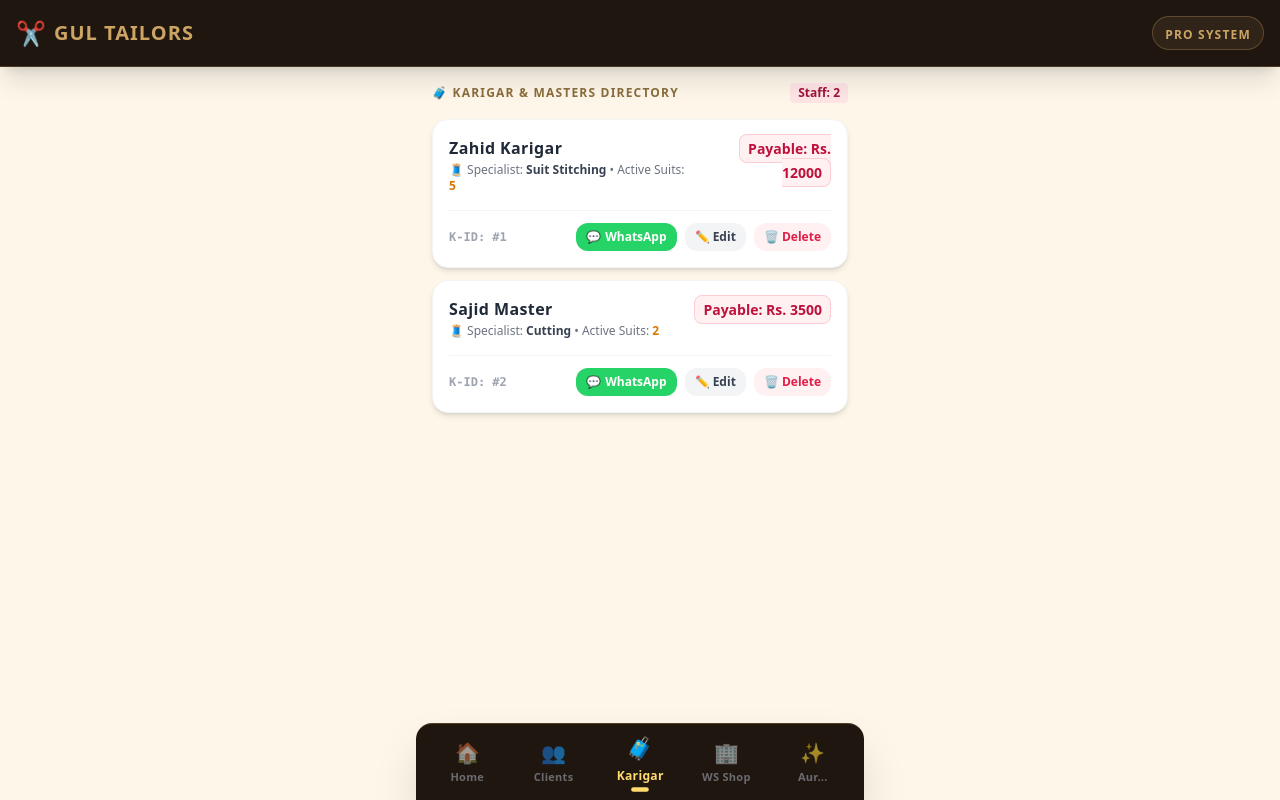
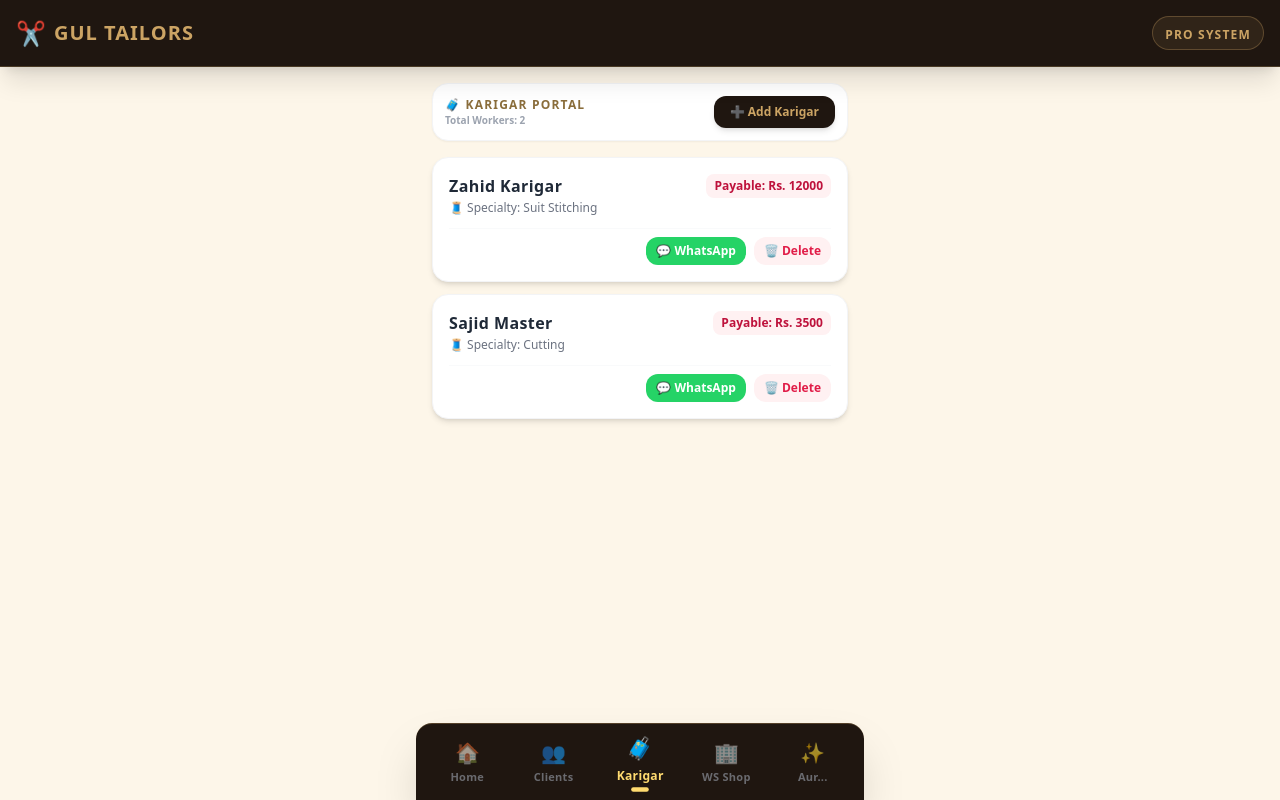
Before and after one commit to betmaxgold5800-Touqeer/gul-tailors, a React (Vite) app: page / in a window 1280 px wide. Both pictures are taken after a click on the button "🧳 Karigar". Built offline with nearby package versions, Linux system fonts and the light colour scheme.

Commit message:
Update Workers.jsx

```diff
--- a/src/views/Workers.jsx
+++ b/src/views/Workers.jsx
@@ -1,71 +1,74 @@
-import React from 'react';
+import React, { useState } from 'react';
 
-export default function Workers({ data, onEdit, onDelete }) {
+export default function Workers({ data, setWorkers, onDelete }) {
+  const [showAddModal, setShowAddModal] = useState(false);
+  const [wName, setWName] = useState('');
+  const [wPhone, setWPhone] = useState('');
+  const [wSpec, setWSpec] = useState('Suit Stitching');
+  const [wPayable, setWPayable] = useState('0');
 
   const triggerWorkerWhatsApp = (phone, name, payable) => {
     const baseUrl = "https://api.whatsapp.com/send";
-    const text = `Assalam-o-Alaikum Master ${name} Sahib,\n\nGul Tailors dashboard par aap ka total khata update ho chuka hai. Aap ka baqi bacha commission balance Rs. ${payable} hai.\n\nShukriya!\n*Gul Tailors Engine*`;
+    const text = `Assalam-o-Alaikum Master ${name} Sahib,\n\nGul Tailors dashboard par aap ka total khata update ho chuka hai. Aap ka baqi bacha commission balance Rs. ${payable} hai.\n\nShukriya!`;
     window.open(`${baseUrl}?phone=${phone}&text=${encodeURIComponent(text)}`, '_blank');
+  };
+
+  const handleAddWorker = (e) => {
+    e.preventDefault();
+    if (!wName || !wPhone) return alert('Mukammal data faraham karein!');
+    const record = { id: Date.now(), name: wName, phone: wPhone, payable: parseFloat(wPayable) || 0, specializedIn: wSpec, activeSuits: 0 };
+    setWorkers([record, ...data]);
+    setShowAddModal(false);
+    setWName(''); setWPhone(''); setWPayable('0');
   };
 
   return (
     <div className="space-y-4 animate-fadeIn">
-      <div className="flex items-center justify-between">
-        <h3 className="text-xs font-black tracking-widest text-[#8a6d3b] uppercase">
-          🧳 KARIGAR & MASTERS DIRECTORY
-        </h3>
-        <span className="rounded bg-rose-100 px-2 py-0.5 text-xs font-black text-rose-800">
-          Staff: {data.length}
-        </span>
+      <div className="flex items-center justify-between bg-white p-3 rounded-2xl shadow-sm border border-gray-100">
+        <div>
+          <h3 className="text-xs font-black tracking-widest text-[#8a6d3b] uppercase">🧳 KARIGAR PORTAL</h3>
+          <p className="text-[10px] font-bold text-gray-400">Total Workers: {data.length}</p>
+        </div>
+        <button onClick={() => setShowAddModal(true)} className="bg-[#1f1610] text-[#cca464] font-black text-xs px-4 py-2 rounded-xl shadow-md">➕ Add Karigar</button>
       </div>
 
-      {data.length === 0 ? (
-        <div className="bg-white p-8 text-center rounded-2xl border border-dashed border-gray-300 text-gray-400 font-bold">
-          Koi karigar listed nahi hai.
-        </div>
-      ) : (
       <div className="space-y-3">
         {data.map((worker) => (
-            <div key={worker.id} className="bg-white rounded-2xl p-4 border border-gray-100 shadow-md flex flex-col justify-between gap-3">
+          <div key={worker.id} className="bg-white rounded-2xl p-4 border border-gray-100 shadow-md flex flex-col gap-3">
             <div className="flex justify-between items-start">
               <div>
                 <h4 className="font-black text-base text-gray-800 tracking-wide">{worker.name}</h4>
-                  <p className="text-xs text-gray-500 font-medium mt-0.5">
-                    🧵 Specialist: <span className="font-bold text-gray-700">{worker.specializedIn}</span> • Active Suits: <span className="text-amber-600 font-bold">{worker.activeSuits}</span>
-                  </p>
+                <p className="text-xs text-gray-500 font-medium mt-0.5">🧵 Specialty: {worker.specializedIn}</p>
               </div>
-                <div className="text-right">
-                  <span className="text-sm font-black px-2 py-1 rounded-lg bg-rose-50 text-rose-700 border border-rose-200">
-                    Payable: Rs. {worker.payable}
-                  </span>
+              <span className="text-xs font-black px-2 py-1 rounded-lg bg-rose-50 text-rose-700">Payable: Rs. {worker.payable}</span>
             </div>
-              </div>
-
-              <div className="flex items-center justify-between border-t border-gray-100 pt-3 mt-1">
-                <span className="text-xs font-mono font-bold text-gray-400">K-ID: #{worker.id}</span>
-                <div className="flex items-center gap-2">
-                  <button
-                    onClick={() => triggerWorkerWhatsApp(worker.phone, worker.name, worker.payable)}
-                    className="flex items-center gap-1 bg-[#25D366] hover:bg-[#20ba5a] text-white text-xs font-black px-2.5 py-1.5 rounded-xl transition-transform active:scale-95 shadow-xs"
-                  >
-                    <span>💬</span> WhatsApp
-                  </button>
-                  <button
-                    onClick={() => onEdit(worker)}
-                    className="bg-gray-100 hover:bg-gray-200 text-gray-700 text-xs font-black px-2.5 py-1.5 rounded-xl transition-transform active:scale-95"
-                  >
-                    ✏️ Edit
-                  </button>
-                  <button
-                    onClick={() => onDelete(worker.id)}
-                    className="bg-rose-50 hover:bg-rose-100 text-rose-600 text-xs font-black px-2.5 py-1.5 rounded-xl transition-transform active:scale-95"
-                  >
-                    🗑️ Delete
-                  </button>
-                </div>
+            <div className="flex items-center justify-end gap-2 border-t border-gray-50 pt-2">
+              <button onClick={() => triggerWorkerWhatsApp(worker.phone, worker.name, worker.payable)} className="bg-[#25D366] text-white text-xs font-black px-2.5 py-1.5 rounded-xl">💬 WhatsApp</button>
+              <button onClick={() => onDelete(worker.id)} className="bg-rose-50 text-rose-600 text-xs font-black px-2.5 py-1.5 rounded-xl">🗑️ Delete</button>
             </div>
           </div>
         ))}
+      </div>
+
+      {showAddModal && (
+        <div className="fixed inset-0 z-50 flex items-center justify-center bg-black/60 p-4 backdrop-blur-xs">
+          <div className="w-full max-w-sm rounded-3xl bg-[#fdf6e9] p-5 shadow-2xl border border-[#cca464]/30 space-y-3">
+            <h4 className="font-black text-gray-800 text-sm">🧳 NEW KARIGAR ENTRY</h4>
+            <form onSubmit={handleAddWorker} className="space-y-3">
+              <input type="text" placeholder="Karigar Name" value={wName} onChange={(e) => setWName(e.target.value)} className="w-full p-2.5 rounded-xl bg-white border border-gray-200 text-sm font-bold" required />
+              <input type="text" placeholder="WhatsApp Number (923...)" value={wPhone} onChange={(e) => setWPhone(e.target.value)} className="w-full p-2.5 rounded-xl bg-white border border-gray-200 text-sm font-bold" required />
+              <select value={wSpec} onChange={(e) => setWSpec(e.target.value)} className="w-full p-2.5 rounded-xl bg-white border border-gray-200 text-sm font-bold">
+                <option>Suit Stitching</option>
+                <option>Cutting Master</option>
+                <option>Kaj / Button Press</option>
+              </select>
+              <input type="number" placeholder="Opening Balance Payable" value={wPayable} onChange={(e) => setWPayable(e.target.value)} className="w-full p-2.5 rounded-xl bg-white border border-gray-200 text-sm font-bold" />
+              <div className="flex gap-2 pt-1">
+                <button type="submit" className="flex-1 bg-emerald-600 text-white font-black py-2 rounded-xl text-sm">Save Staff</button>
+                <button type="button" onClick={() => setShowAddModal(false)} className="bg-gray-200 text-gray-700 font-black px-4 py-2 rounded-xl text-sm">Cancel</button>
+              </div>
+            </form>
+          </div>
         </div>
       )}
     </div>
```
Lines whose indentation alone changed are shown as unchanged.
